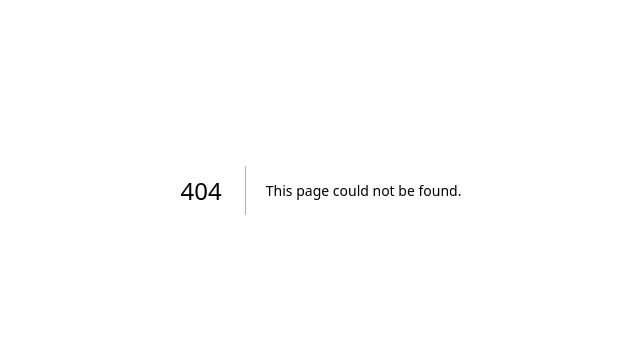
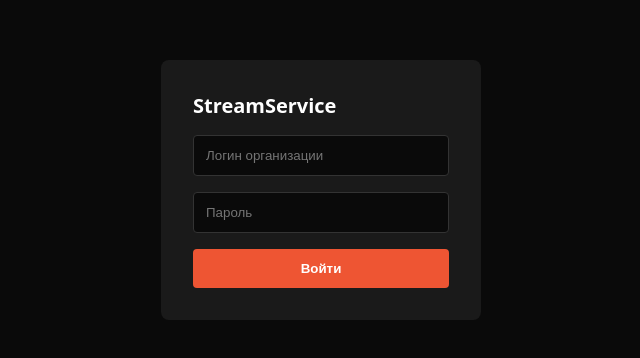
Before and after one commit to DEMest/StreamService, a Next.js app in the folder apps/web/: page /login in a window 1280 px wide. Before the commit this address had no page. Shown: the part 210-568 px from the top of the page, without its empty margins (319-959 px from the left). Built offline with nearby package versions, Linux system fonts and the light colour scheme; no server answers.

Commit message:
feat: add login page

```diff
--- /dev/null
+++ b/apps/web/src/app/login/page.tsx
@@ -0,0 +1,51 @@
+'use client';
+import { useState } from 'react';
+import { useRouter } from 'next/navigation';
+import { api } from '@/lib/api';
+
+export default function LoginPage() {
+  const router = useRouter();
+  const [login, setLogin] = useState('');
+  const [password, setPassword] = useState('');
+  const [error, setError] = useState('');
+  const [loading, setLoading] = useState(false);
+
+  async function handleSubmit(e: React.FormEvent) {
+    e.preventDefault();
+    setError('');
+    setLoading(true);
+    try {
+      const res = await api.post<{ role: string }>('/v1/auth/login', { login, password });
+      router.push(res.role === 'superadmin' ? '/admin' : '/dashboard');
+    } catch (err: unknown) {
+      setError(err instanceof Error ? err.message : 'Неверный логин или пароль');
+    } finally {
+      setLoading(false);
+    }
+  }
+
+  return (
+    <div style={{ display: 'flex', justifyContent: 'center', alignItems: 'center', height: '100vh', background: '#0a0a0a' }}>
+      <form onSubmit={handleSubmit} style={{ background: '#1a1a1a', padding: '2rem', borderRadius: '8px', width: '320px', display: 'flex', flexDirection: 'column', gap: '1rem' }}>
+        <h1 style={{ color: '#fff', margin: 0, fontSize: '1.25rem' }}>StreamService</h1>
+        <input
+          value={login} onChange={(e) => setLogin(e.target.value)}
+          placeholder="Логин организации"
+          style={{ padding: '0.75rem', borderRadius: '4px', border: '1px solid #333', background: '#0a0a0a', color: '#fff' }}
+          required
+        />
+        <input
+          type="password" value={password} onChange={(e) => setPassword(e.target.value)}
+          placeholder="Пароль"
+          style={{ padding: '0.75rem', borderRadius: '4px', border: '1px solid #333', background: '#0a0a0a', color: '#fff' }}
+          required
+        />
+        {error && <p style={{ color: '#ff4444', margin: 0, fontSize: '0.875rem' }}>{error}</p>}
+        <button type="submit" disabled={loading}
+          style={{ padding: '0.75rem', borderRadius: '4px', background: '#e53', color: '#fff', border: 'none', cursor: loading ? 'not-allowed' : 'pointer', fontWeight: 600 }}>
+          {loading ? 'Вход...' : 'Войти'}
+        </button>
+      </form>
+    </div>
+  );
+}
```
